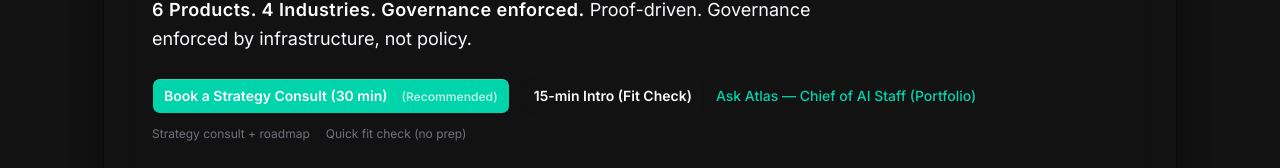
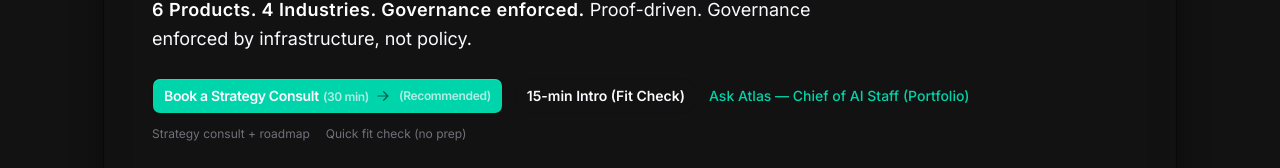
Before and after one commit to moodyguyhub/asadi-ai, a Next.js app: page / in a window 1280 px wide. Shown: the part 298-466 px from the top of the page. Built offline with nearby package versions, Linux system fonts and the light colour scheme.

Commit message:
polish: sharpen primary CTA

```diff
--- a/src/components/contact.tsx
+++ b/src/components/contact.tsx
@@ -4,7 +4,7 @@ import { useState } from "react";
 import { motion } from "framer-motion";
 import { site } from "@/content/site";
 import { Button } from "@/components/catalyst/button";
-import { EnvelopeIcon, CheckIcon } from "@heroicons/react/20/solid";
+import { EnvelopeIcon, CheckIcon, ArrowRightIcon } from "@heroicons/react/20/solid";
 import { trackEvent } from "@/lib/analytics";
 
 export function Contact() {
@@ -46,10 +46,14 @@ export function Contact() {
               target="_blank"
               rel="noopener noreferrer"
               color="accent"
-              className="px-6 py-3 shadow-lg shadow-[rgba(var(--accent),0.25)] hover:shadow-[rgba(var(--accent),0.35)] transition-shadow"
+              className="px-6 py-3 !rounded-xl !items-center tracking-tight shadow-lg shadow-[rgba(var(--accent),0.22)] hover:shadow-[rgba(var(--accent),0.34)] transition-all hover:-translate-y-0.5"
               onClick={() => trackEvent("cta_book_call_30min", { source: "contact" })}
             >
-              {site.ctaPrimary.label}
+              <span>
+                Book a Strategy Consult
+                <span className="ml-1 text-xs opacity-70">(30 min)</span>
+              </span>
+              <ArrowRightIcon data-slot="icon" className="!size-4" />
             </Button>
 
             <Button
--- a/src/components/hero.tsx
+++ b/src/components/hero.tsx
@@ -4,6 +4,7 @@ import { motion } from "framer-motion";
 import { site } from "@/content/site";
 import { Button } from "@/components/catalyst/button";
 import { trackEvent } from "@/lib/analytics";
+import { ArrowRightIcon } from "@heroicons/react/20/solid";
 
 export function Hero() {
   return (
@@ -62,12 +63,31 @@ export function Hero() {
             transition={{ delay: 0.55, duration: 0.5 }}
             className="flex flex-col gap-3"
           >
-            <div className="flex flex-wrap items-center gap-3">
-              <Button href={site.ctaPrimary.href} target="_blank" rel="noopener noreferrer" color="accent" className="px-5 py-2.5 shadow-lg shadow-[rgba(var(--accent),0.25)]" onClick={() => trackEvent("cta_book_call_30min", { source: "hero" })}>
-                {site.ctaPrimary.label}
-                <span className="ml-1.5 text-xs opacity-70 hidden sm:inline">(Recommended)</span>
+            <div className="flex flex-col sm:flex-row sm:flex-wrap sm:items-center items-stretch gap-3">
+              <Button
+                href={site.ctaPrimary.href}
+                target="_blank"
+                rel="noopener noreferrer"
+                color="accent"
+                className="w-full sm:w-auto px-5 py-3 !rounded-xl !items-center tracking-tight shadow-lg shadow-[rgba(var(--accent),0.22)] hover:shadow-[rgba(var(--accent),0.34)] transition-all hover:-translate-y-0.5"
+                onClick={() => trackEvent("cta_book_call_30min", { source: "hero" })}
+              >
+                <span>
+                  Book a Strategy Consult
+                  <span className="ml-1 text-xs opacity-70">(30 min)</span>
+                </span>
+                <ArrowRightIcon data-slot="icon" className="!size-4" />
+                <span className="ml-0.5 text-xs opacity-70 hidden sm:inline">(Recommended)</span>
               </Button>
-              <Button href={site.ctaQuickChat.href} target="_blank" rel="noopener noreferrer" outline className="px-5 py-2.5" onClick={() => trackEvent("cta_quick_chat_15min", { source: "hero" })}>
+
+              <Button
+                href={site.ctaQuickChat.href}
+                target="_blank"
+                rel="noopener noreferrer"
+                outline
+                className="w-full sm:w-auto px-5 py-3 !rounded-xl !items-center"
+                onClick={() => trackEvent("cta_quick_chat_15min", { source: "hero" })}
+              >
                 {site.ctaQuickChat.label}
               </Button>
 
@@ -77,7 +97,7 @@ export function Hero() {
                   trackEvent("atlas_opened", { source: "hero" });
                   window.dispatchEvent(new CustomEvent("atlas:open"));
                 }}
-                className="premium-link text-sm font-medium"
+                className="premium-link text-sm font-medium self-start sm:self-center"
               >
                 Ask Atlas — Chief of AI Staff (Portfolio)
               </button>
```
